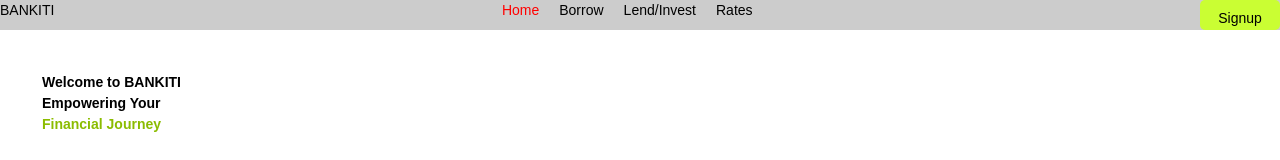
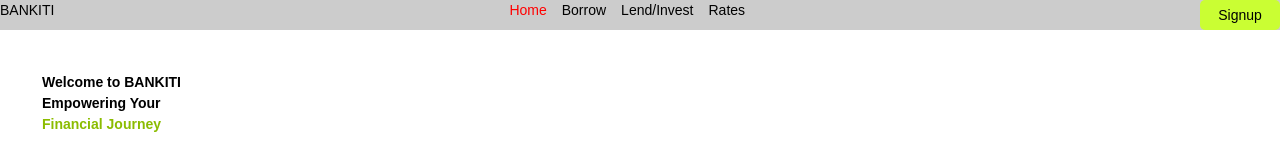
Before and after one commit to BANKITI/Finance-app-frontend-, a React (Vite) app in the folder finance-app/: page / in a window 1280 px wide. Shown: the top 160 px of the page. Built offline with nearby package versions, Linux system fonts and the light colour scheme.

Commit message:
first commit

```diff
--- a/finance-app/src/index.css
+++ b/finance-app/src/index.css
@@ -14,12 +14,12 @@ a{
   display: flex;
   justify-content: space-between;
   background-color: rgba(0, 0, 0, 0.2);
-  gap: 20px;
+  gap: 15px;
 }
 
 .navbar ul{
   display: flex;
-  gap: 20px;
+  gap: 15px;
 }
 
 
@@ -30,8 +30,6 @@ a.active{
 .navbar button{
   background: #CAFE33;
   color:#000000;
-  padding: 8px 16px;
-  border: 16px;
   outline: 0;
   border-radius: 5px;
   cursor: pointer;
```
